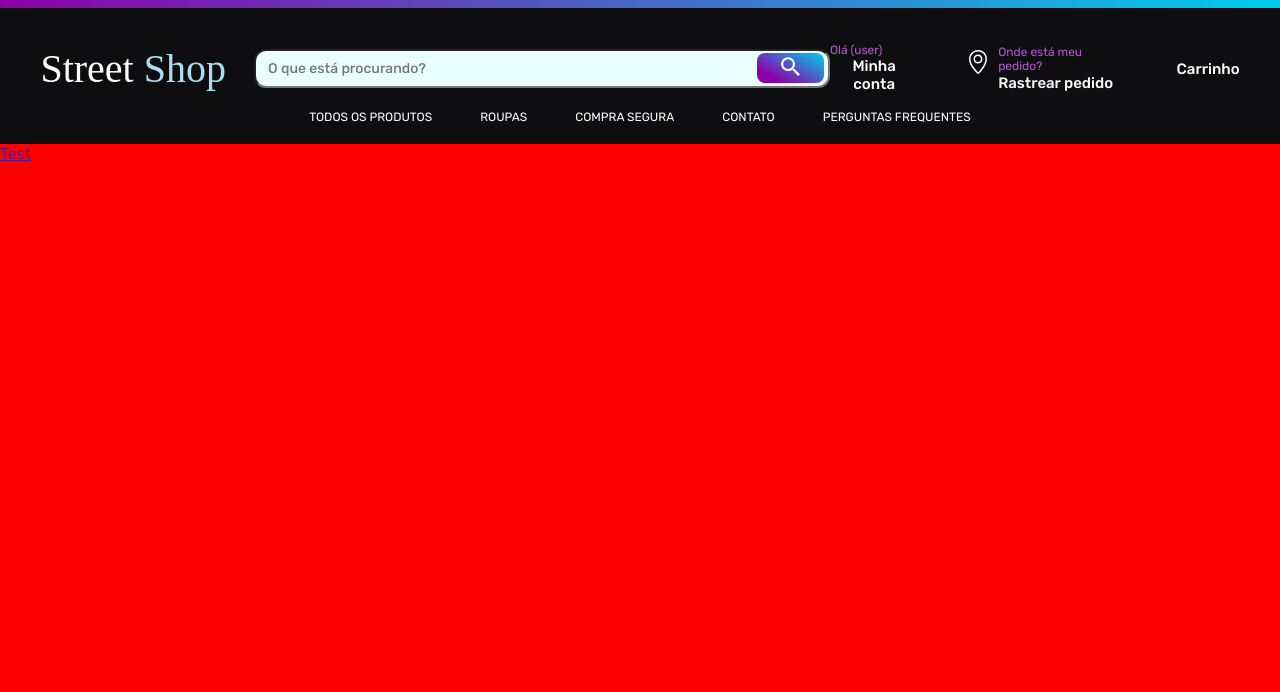
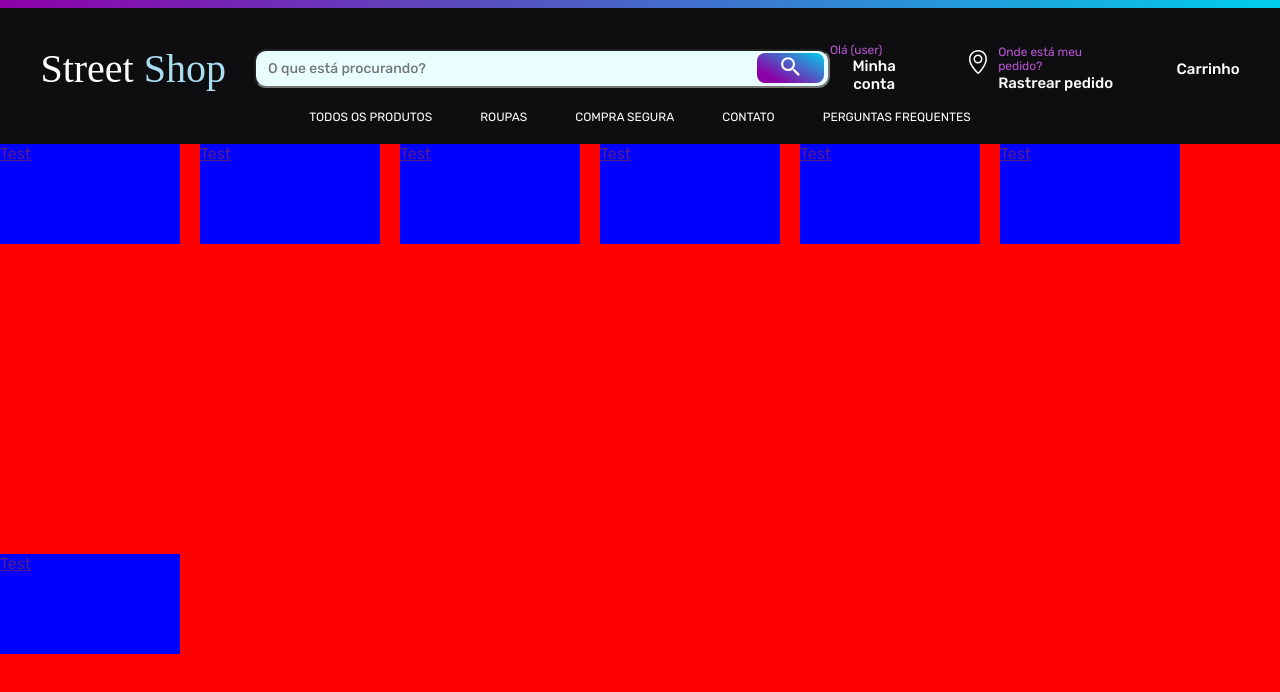
Before and after one commit to gustavocarvalho-ra/NextJs-Loja_Roupas, a Next.js app: page / in a window 1280 px wide. Shown: the top 692 px of the page. Built offline with nearby package versions, Linux system fonts and the light colour scheme; a web font is replaced by a local one.

Commit message:
style: main

```diff
--- a/app/components/Main/index.tsx
+++ b/app/components/Main/index.tsx
@@ -5,6 +5,12 @@ export default function Main() {
     <Man>
       <div className="section">
         <a href="">Test</a>
+        <a href="">Test</a>
+        <a href="">Test</a>
+        <a href="">Test</a>
+        <a href="">Test</a>
+        <a href="">Test</a>
+        <a href="">Test</a>
 
       </div>
     </Man>
--- a/app/components/Main/styles.ts
+++ b/app/components/Main/styles.ts
@@ -5,5 +5,14 @@ export const Man = styled.div `
     width: 100%;
     height: 100vh;
     background-color: red;
+    display: flex;
+    flex-wrap: wrap;
+    gap: 20px;
+
+    a {
+      width: 180px;
+      height: 100px;
+      background-color: blue;
+    }
   }
 `
```
